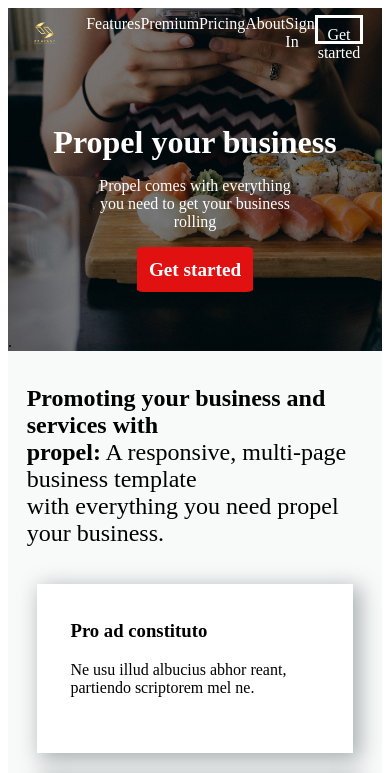
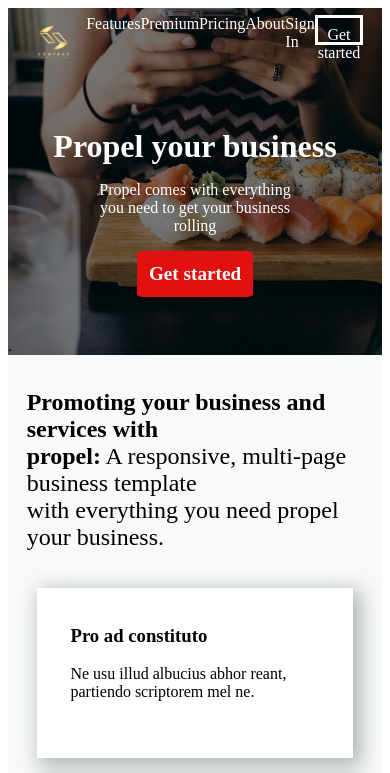
Before and after one commit to Dave44829/Project-1, a plain HTML site: page index.html in a window 390 px wide. Shown: the top 773 px of the page. Drawn offline with Linux system fonts and the light colour scheme.

Commit message:
Update styles.css

```diff
--- a/styles.css
+++ b/styles.css
@@ -146,7 +146,7 @@ margin: auto;}
         width: 70%;}
 
 
-    .headerImg {width: 60%;
+    .headerImg {width: 90%;
         margin: 0%;}
 
 
```
